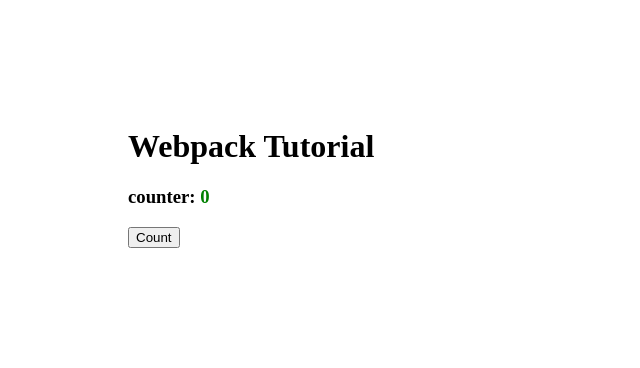
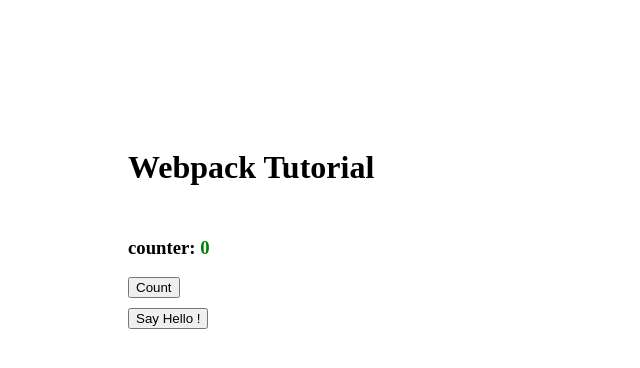
Before and after one commit to SajjadKiani/webpack-tutorial, a website with bundled scripts: page index.html in a window 1280 px wide. Shown: the whole page, without its empty margins (0-640 px from the left). Built offline with nearby package versions, Linux system fonts and the light colour scheme.

Commit message:
add module

```diff
--- a/index.html
+++ b/index.html
@@ -7,11 +7,14 @@
     <link rel="stylesheet" href="./src/style.css" />
 </head>
 <body>
-    <div>
+    <div class="container">
         <h1 class="header">Webpack Tutorial</h1>
-        <div class="container">
+        <div>
             <h3>counter: <span id="counter">0</span></h3>
             <button id="counterBtn">Count</button>
+        </div>
+        <div>
+            <button id="sayhello">Say Hello !</button>
         </div>
     </div>
     <script type="module" src="./src/index.js"></script>
--- a/src/index.js
+++ b/src/index.js
@@ -1,5 +1,10 @@
+import {sayHello} from './speak.js'
 
 document.getElementById('counterBtn').onclick = () => {
     const counter = document.getElementById('counter')
     counter.textContent = parseInt( counter.textContent ) + 1
 }
+
+document.getElementById('sayhello').onclick = ( ) => {
+    sayHello()
+}
--- /dev/null
+++ b/src/speak.js
@@ -0,0 +1,4 @@
+
+export const sayHello = () => {
+    alert ('Hello')
+}
--- a/src/style.css
+++ b/src/style.css
@@ -5,3 +5,9 @@
 #counter {
     color: green;
 }
+
+.container {
+    display: flex;
+    flex-direction: column;
+    gap: 10px;
+}
```
